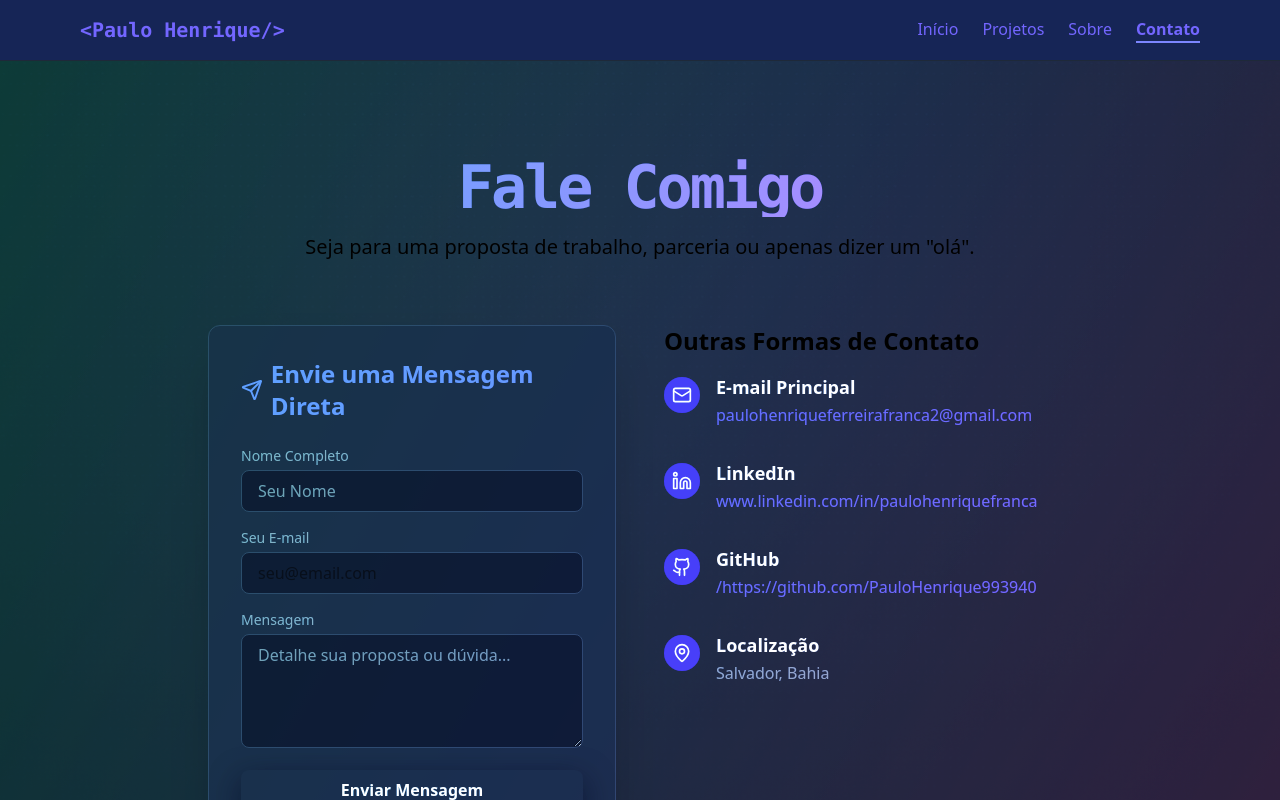
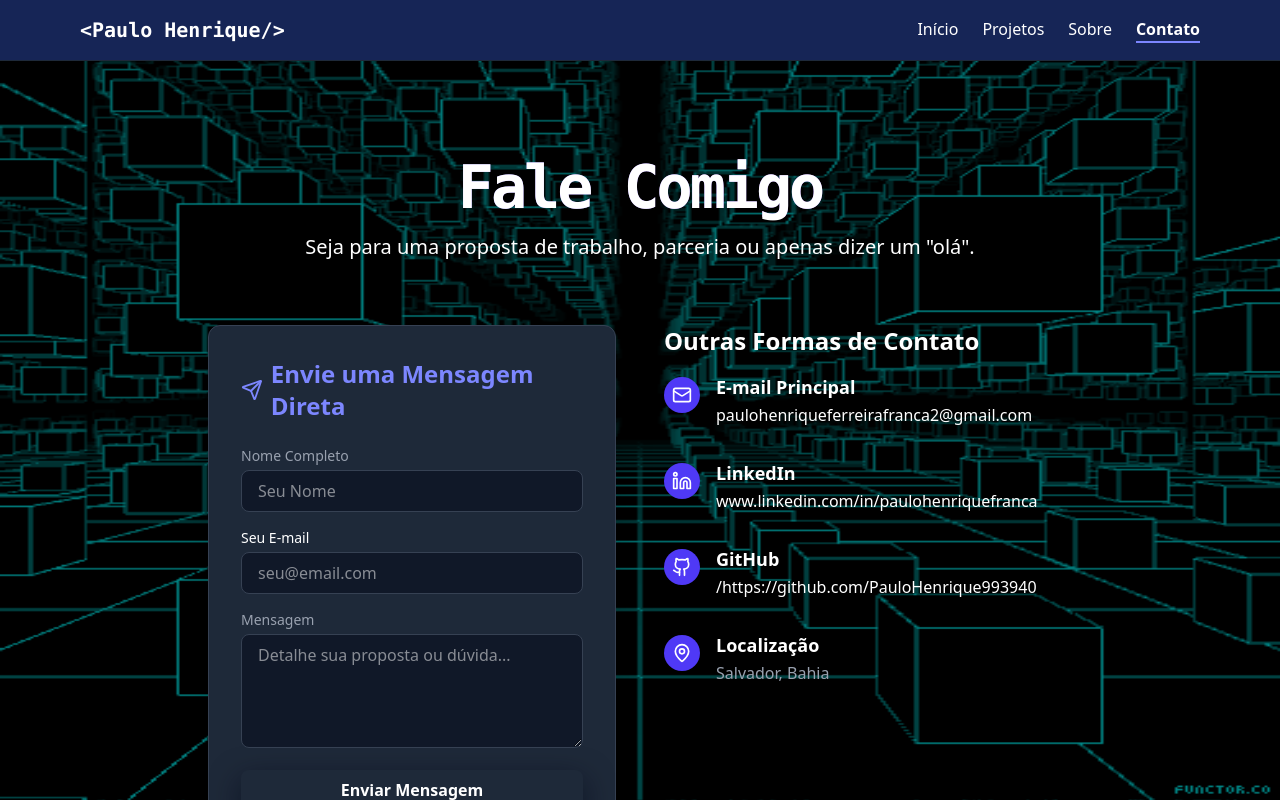
Before and after one commit to PauloHenrique993940/paulo-front-emd, a Next.js app: page /contato in a window 1280 px wide. Shown: the top 800 px of the page. Built offline with nearby package versions, Linux system fonts and the light colour scheme.

Commit message:
ajustando fundo

```diff
--- a/pages/contato.js
+++ b/pages/contato.js
@@ -36,10 +36,10 @@ export default function ContatoPage() {
 
                 {/* Título Principal */}
                 <section className="text-center mb-16">
-                    <h1 className={`${geistMono.variable} font-mono text-5xl sm:text-6xl font-extrabold tracking-tighter mb-4 text-transparent bg-clip-text bg-gradient-to-r from-indigo-400 to-purple-400`}>
+                    <h1 className={`${geistMono.variable} font-mono text-5xl text-white sm:text-6xl font-extrabold tracking-tighter mb-4 text-transparent bg-clip-text bg-gradient-to-r from-indigo-400 to-purple-400`}>
                         Fale Comigo
                     </h1>
-                    <p className="text-xl text-black max-w-3xl mx-auto">
+                    <p className="text-xl text-white max-w-3xl mx-auto">
                         Seja para uma proposta de trabalho, parceria ou apenas dizer um "olá".
                     </p>
                 </section>
@@ -66,11 +66,11 @@ export default function ContatoPage() {
                                 />
                             </div>
                             <div>
-                                <label htmlFor="email" className="block text-sm font-medium text-gray-400 mb-1">Seu E-mail</label>
+                                <label htmlFor="email" className="block text-sm font-medium text-white mb-1">Seu E-mail</label>
                                 <input
                                     type="email"
                                     id="email"
-                                    className="w-full px-4 py-2 bg-gray-900 border border-gray-700 rounded-lg text-black focus:ring-indigo-500 focus:border-indigo-500"
+                                    className="w-full px-4 py-2 bg-gray-900 border border-gray-700 rounded-lg text-white focus:ring-indigo-500 focus:border-indigo-500"
                                     placeholder="seu@email.com"
                                 />
                             </div>
@@ -93,8 +93,8 @@ export default function ContatoPage() {
                     </div>
 
                     {/* Coluna 2: Informações de Contato e Links */}
-                    <div className="space-y-8 p-8 text-black itens-center flex-r md:p-0">
-                        <h2 className="text-2xl font-bold mb-4 text-black">Outras Formas de Contato</h2>
+                    <div className="space-y-8 p-8 text-white itens-center flex-r md:p-0">
+                        <h2 className="text-2xl font-bold mb-4 text-white">Outras Formas de Contato</h2>
 
                         {/* Item de Contato: E-mail */}
                         <ContactInfoItem
@@ -134,7 +134,7 @@ export default function ContatoPage() {
             </main>
 
             {/* Rodapé */}
-            <footer className="w-full text-black text-center py-4 text-sm border-t border-gray-700">
+            <footer className="w-full text-white text-center py-4 text-sm border-t border-gray-700">
                 &copy; {new Date().getFullYear()} [Paulo Henrique].
             </footer>
         </div>
--- a/pages/projetos.js
+++ b/pages/projetos.js
@@ -282,10 +282,10 @@ export default function ProjetosPage() {
 
       <main className="container mx-auto px-4 py-16 sm:py-24 max-w-6xl">
         <section className="text-center mb-16">
-          <h1 className={`${geistMono.variable} font-mono text-5xl sm:text-6xl font-extrabold tracking-tighter mb-4  text-black`}>
+          <h1 className={`${geistMono.variable} font-mono text-5xl sm:text-6xl font-extrabold tracking-tighter mb-4  `}>
             Toda minha trajetória de Desenvolvimento voçê acompanha, Aqui!
           </h1>
-          <p className="text-xl text-black max-w-3xl mx-auto">
+          <p className="text-xl  max-w-3xl mx-auto">
             Uma coleção de trabalhos que demonstram minhas habilidades em design, desenvolvimento e otimização com React.
           </p>
         </section>
@@ -314,7 +314,7 @@ export default function ProjetosPage() {
       </main>
 
       {/* Rodapé Fixo */}
-      <footer className="w-full text-black text-center py-4 text-sm border-t border-gray-700">
+      <footer className="w-full  text-center py-4 text-sm border-t border-gray-700">
         &copy; {new Date().getFullYear()} Paulo Henrique Ferreira França.
       </footer>
     </div>
--- a/pages/sobre.js
+++ b/pages/sobre.js
@@ -55,7 +55,7 @@ export default function SobrePage() {
             >
               Minha Jornada
             </h1>
-            <p className="text-xl text-black max-w-3xl mx-auto">
+            <p className="text-xl  max-w-3xl mx-auto">
               Desenvolvimento, inovação e a busca incessante por código de alta
               performance.
             </p>
@@ -225,7 +225,7 @@ export default function SobrePage() {
         </main>
 
         {/* Rodapé */}
-        <footer className="w-full text-black  text-center py-4 text-sm border-t border-gray-700">
+        <footer className="w-full  text-center py-4 text-sm border-t border-gray-700">
           &copy; {new Date().getFullYear()} Paulo Henrique .
         </footer>
       </div>
--- a/styles/globals.css
+++ b/styles/globals.css
@@ -1,63 +1,7 @@
 @import "tailwindcss";
-:root {
-  --accent-1: #ff6ec7;
-  /* Rosa neon */
-  --accent-2: #7366ff;
-  /* Roxo suave */
-  --accent-3: #4fd1c5;
-  /* Turquesa */
-  --accent-4: #ffe66d;
-  /* Amarelo pastel */
-  --accent-5: #ff9a3c;
-  /* Laranja neon */
-  --accent-6: #ff3f3f;
-  /* Vermelho neon */
-  --accent-7: #00ff95;
-  /* Verde neon */
-  --accent-8: #54a3ff;
-  /* Azul claro */
-  --accent-9: #ff5fed;
-  /* Rosa choque */
-  --accent-10: #4bffa5;
-  /* Verde menta brilhante */
-  --accent-11: #8b5cf6;
-  /* Roxo vibrante */
-  --accent-12: #70f0ff;
-  /* Azul piscina neon */
-}
-.animated-gradient {
-  background: linear-gradient(120deg,
-      var(--accent-1),
-      var(--accent-2),
-      var(--accent-3),
-      var(--accent-4),
-      var(--accent-5),
-      var(--accent-6),
-      var(--accent-7),
-      var(--accent-8),
-      var(--accent-9),
-      var(--accent-10),
-      var(--accent-11),
-      var(--accent-12));
-  background-size: 800% 800%;
-  animation: moveGradient 20s ease infinite;
-}
 
-@keyframes moveGradient {
-  0% {
-    background-position: 0% 50%;
-  }
-
-  50% {
-    background-position: 100% 50%;
-  }
-
-  100% {
-    background-position: 0% 50%;
-  }
-}
 body {
-  background: url("../public/capa-portfolio.png") center/cover no-repeat fixed;
+  background: url("../public/PAPELPAREDE.gif") center/cover no-repeat fixed;
   background-size: 100%;
   color: #ffffff;
   font-family: "Roboto", sans-serif;
```
